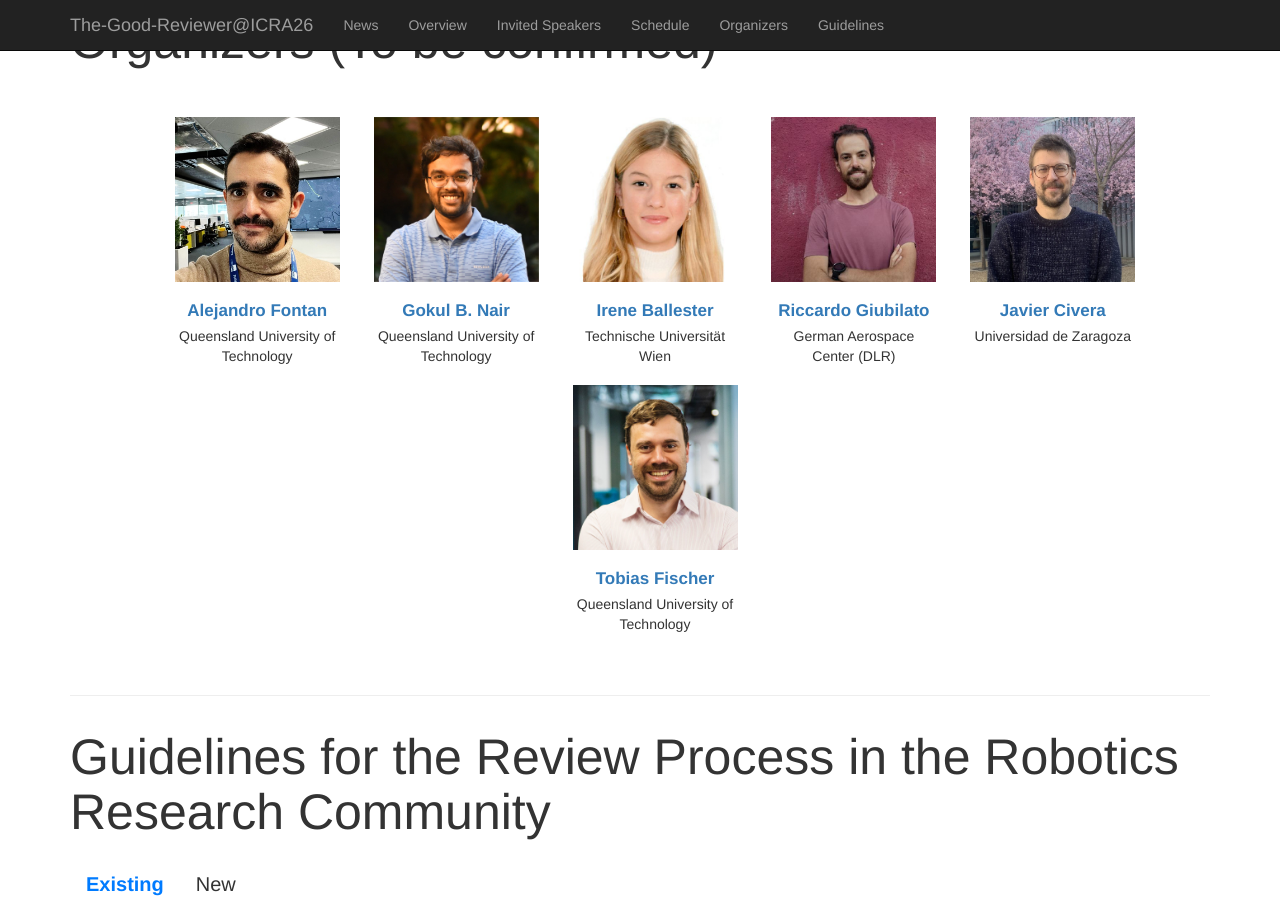
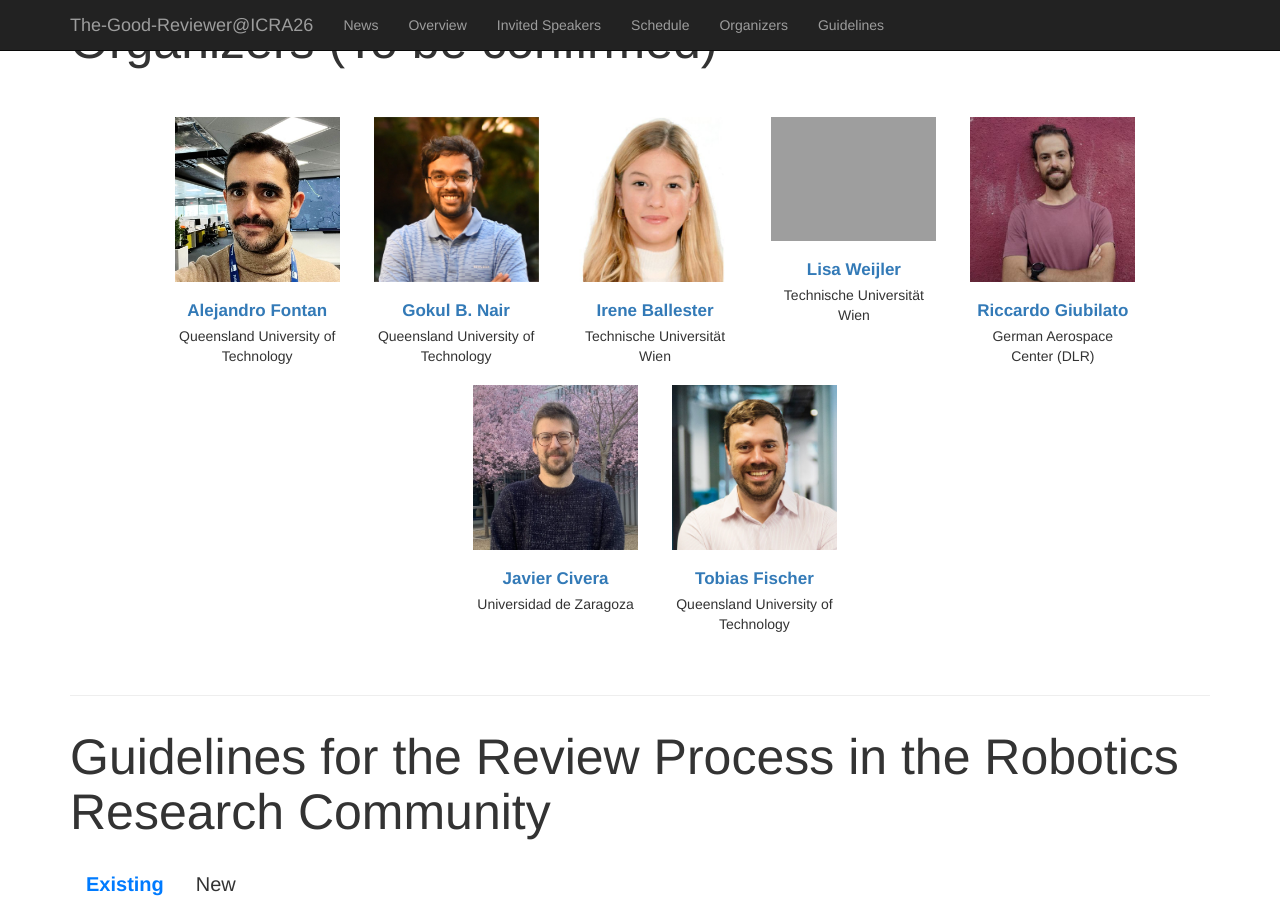
Before and after one commit to alejandrofontan/The-Good-Reviewer-ICRA26, a Jekyll site: the page built from index.html, in a window 1280 px wide and 900 px high, scrolled down 2968 px. Built offline with Jekyll 4.4.1, drawn with Linux system fonts in a browser that asks for light colours.

Commit message:
add organizer

```diff
--- a/_data/organizers.yaml
+++ b/_data/organizers.yaml
@@ -13,6 +13,12 @@
 - name: Irene Ballester
   image: /assets/images/irene_ballester_campos.jpg
   web: https://cvl.tuwien.ac.at/staff/irene-ballester-campos/
+  position: PhD Student
+  affiliation: Technische Universität Wien
+
+- name: Lisa Weijler
+  image: /assets/images/lisa_weijler.jpg
+  web: https://lisaweijler.github.io/
   position: PhD Student
   affiliation: Technische Universität Wien
 
```
Also changed, not shown: assets/images/lisa_weijler.jpeg (added).
